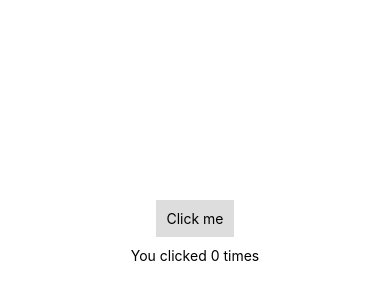
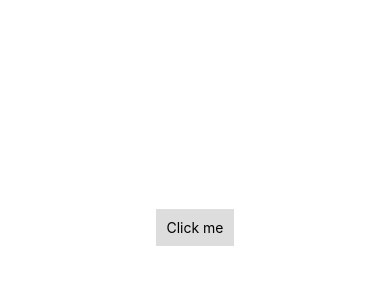
Before and after one commit to etsraphael/BasicRNFunctions, a React Native app: screen / in a window 390 px wide. Shown: the part 190-490 px from the top of the page. Built offline with nearby package versions, Linux system fonts and the light colour scheme.

Commit message:
code clean

```diff
--- a/App.js
+++ b/App.js
@@ -1,6 +1,6 @@
-import type {Node} from 'react';
+import type { Node } from 'react';
 import React from 'react';
-import {SafeAreaView, StyleSheet} from 'react-native';
+import { SafeAreaView, StyleSheet } from 'react-native';
 import MainApp from './app/page/main-app.js';
 
 const App: () => Node = () => {
@@ -13,8 +13,8 @@ const App: () => Node = () => {
 
 const styles = StyleSheet.create({
   mainContainer: {
-    flex: 1,
-  },
+    flex: 1
+  }
 });
 
 export default App;
--- a/app/page/main-app.js
+++ b/app/page/main-app.js
@@ -1,10 +1,7 @@
-import React, {Component} from 'react';
-import {StyleSheet, TouchableOpacity, Text, View} from 'react-native';
+import React, { Component } from 'react';
+import { StyleSheet, Text, TouchableOpacity, View } from 'react-native';
 
 class MainApp extends Component {
-  state = {
-    count: 0,
-  };
 
   onPress = async () => {
     console.log('starting');
@@ -47,9 +44,6 @@ class MainApp extends Component {
         <TouchableOpacity style={styles.button} onPress={this.onPress}>
           <Text>Click me</Text>
         </TouchableOpacity>
-        <View>
-          <Text>You clicked {this.state.count} times</Text>
-        </View>
       </View>
     );
   }
@@ -59,14 +53,14 @@ const styles = StyleSheet.create({
   container: {
     flex: 1,
     justifyContent: 'center',
-    alignItems: 'center',
+    alignItems: 'center'
   },
   button: {
     alignItems: 'center',
     backgroundColor: '#DDDDDD',
     padding: 10,
-    marginBottom: 10,
-  },
+    marginBottom: 10
+  }
 });
 
 export default MainApp;
```
Also changed, not shown: .prettierrc.js.
